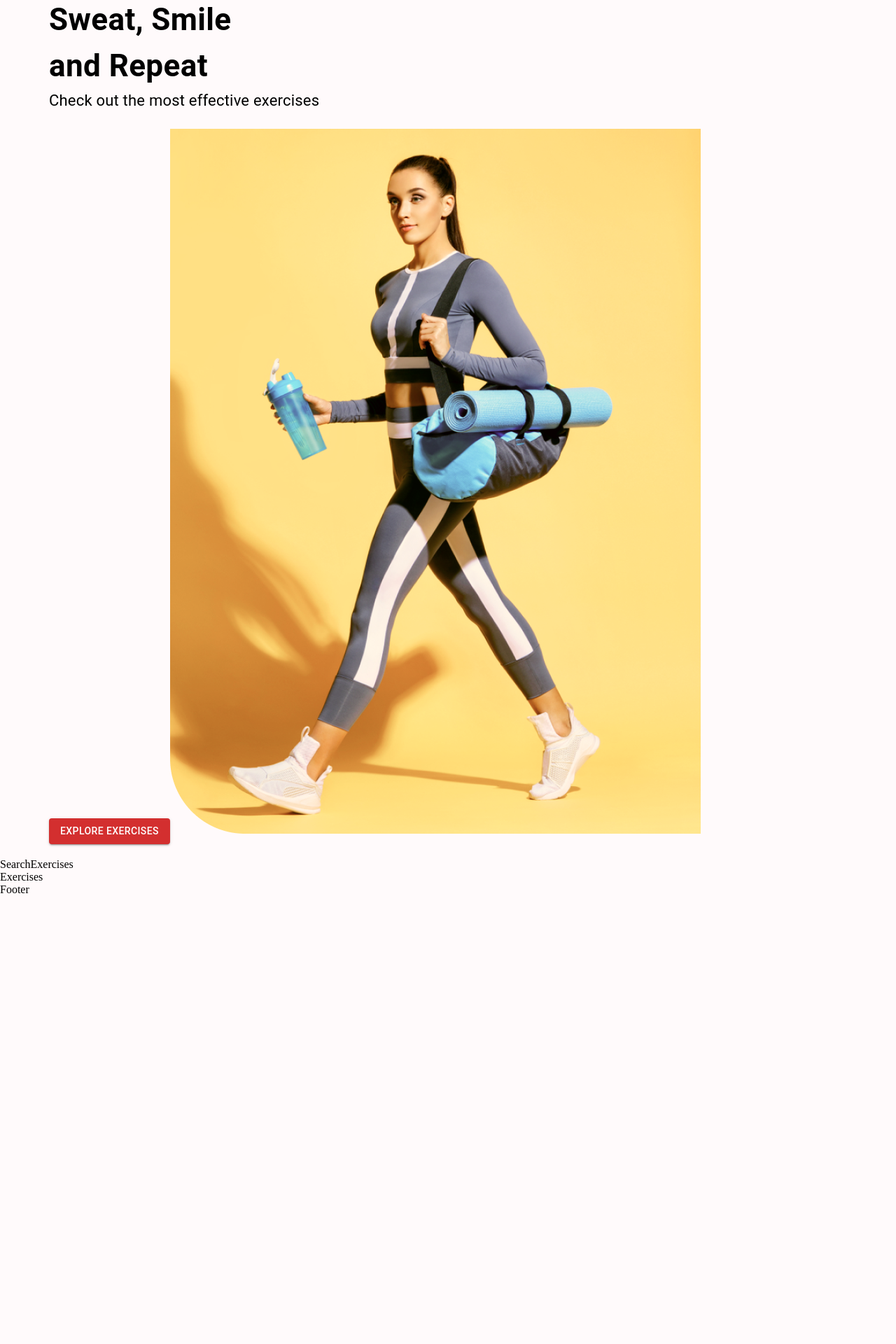
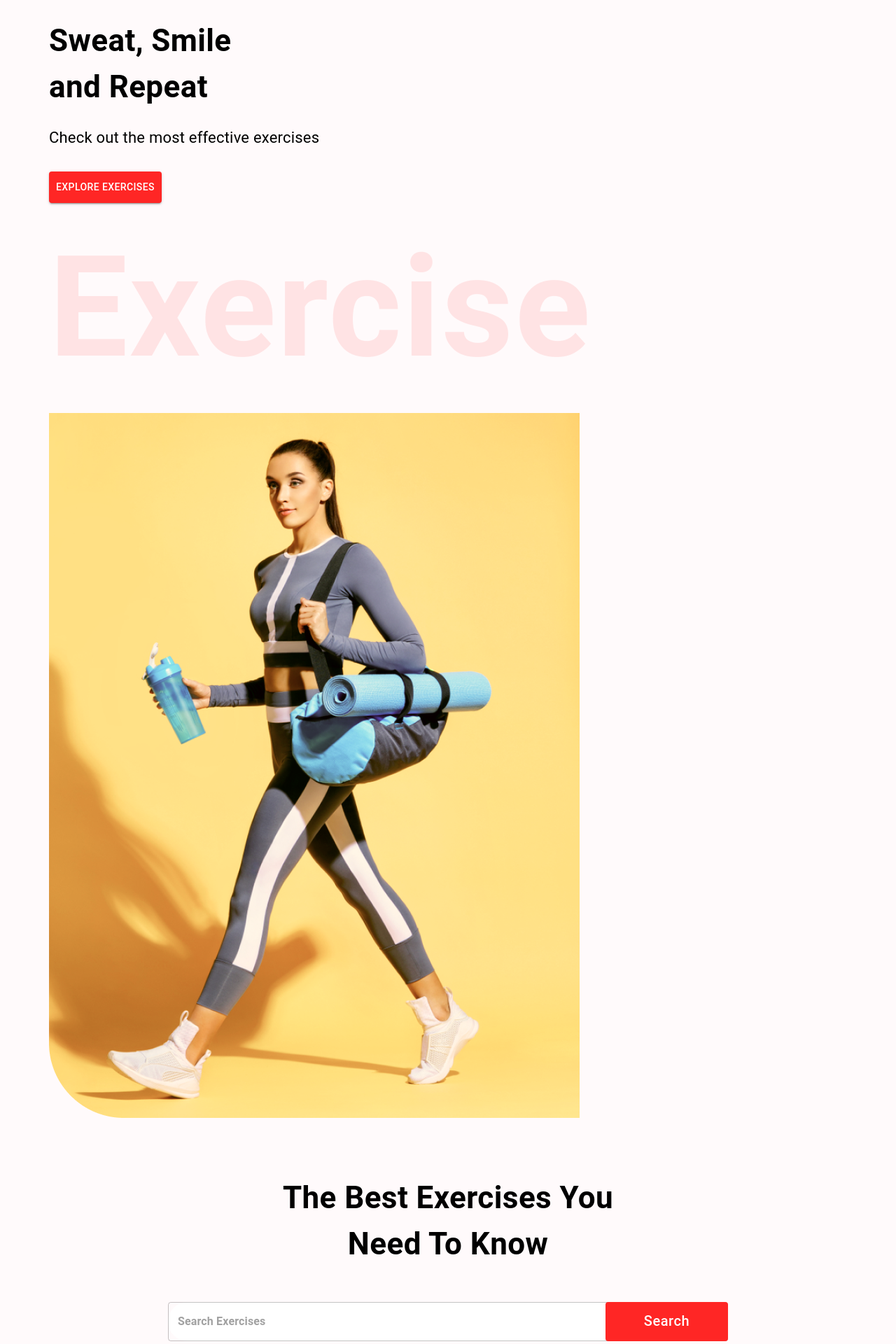
Before and after one commit to HamishGD/Portfolio_Two_Project, a React (Create React App) app: page / in a window 1280 px wide. Shown: the part 360-2280 px from the top of the page at 70% size. Before the commit the page ends 1640 px from the top, so only its background shows below. Built offline with nearby package versions, Linux system fonts and the light colour scheme.

Commit message:
Search function basics

```diff
--- a/src/App.css
+++ b/src/App.css
@@ -127,6 +127,11 @@
         width: 320px;
     }
 
+    .exercise-video {
+        width: 320px;
+        height: 300px;
+    }
+
 }
 
 @media screen and (max-width: 400px) {
--- a/src/components/HeroBanner.js
+++ b/src/components/HeroBanner.js
@@ -16,15 +16,30 @@
         <Typography fontWeight={700}
             sx={{ fontSize: { lg: '44px', xs: '40px'}
             }}
+            mb="23px" mt="30px"
             >
             Sweat, Smile <br /> and Repeat
         </Typography>
-        <Typography fontSize="22px" LineHeight="35px" mb={3}>
+        <Typography fontSize="22px" LineHeight="35px" mb={4}>
             Check out the most effective exercises
         </Typography>
-        <Button variant='contained' color='error' href='#exercises'>
-            Explore Exercises</Button>
-            <img src={HeroBannerImage} alt="banner" className='her-banner-img' />
+        <Button variant='contained'
+        color='error' href='#exercises'
+        sx={{ backgroundColor: '#ff2625', padding: '10px'}}
+        >Explore Exercises</Button>
+            <Typography
+            fontWeight={600}
+            color="#ff2625"
+            sx={{
+                opacity: 0.1,
+                display: { lg: 'block', xs: 'none'}
+            }}
+            fontSize="200px"
+            >
+                Exercise
+            </Typography>
+            <img src={HeroBannerImage} alt="banner"
+            className='her-banner-img' />
     </Box>
   )
 }
--- a/src/components/SearchExercises.js
+++ b/src/components/SearchExercises.js
@@ -1,8 +1,48 @@
-import React from 'react'
+import React, {useEffect, useState } from 'react';
+import { Box, Button, Stack, TextField, Typography} from '@mui/material';
 
 const SearchExercises = () => {
   return (
-    <div>SearchExercises</div>
+    <Stack alignItems="center" mt="37px" justifyContent="center" p="20px">
+      <Typography fontWeight={700} sx={{ fontSize: { lg: '44px', xs: '30px' }}}
+      mb="50px" textAlign="center">
+        The Best Exercises You <br /> Need To Know
+      </Typography>
+      <Box position="relative" mb="72px">
+        <TextField
+          sx={{
+            input: { fontWeight: '700',
+            border: 'none',
+            borderRadius: '4px'
+          },
+          width: { lg: '800px', xs: '350px'},
+          backgroundColor: '#fff',
+          borderRadius: '40px'
+          }}
+          height="76px"
+          value=""
+          onChange={(e) => {}}
+          placeholder='Search Exercises'
+          type="text"
+        />
+        <Button className="search-btn"
+          sx={{
+            bgcolor: '#FF2625',
+            color: '#fff',
+            textTransform: 'none',
+            width: { lg: '175px', xs: '80px' },
+            fontSize: {lg: '20px', xs: '14px'},
+            height: '56px',
+            position: "absolute",
+            right: '0'
+          }}
+          >
+
+          Search
+        </Button>
+      </Box>
+    </Stack>
+
   )
 }
 
```
